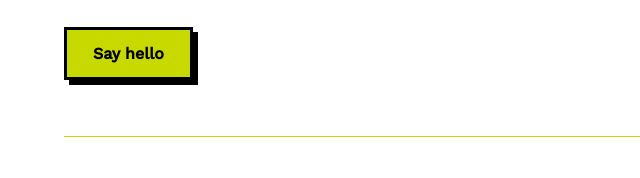
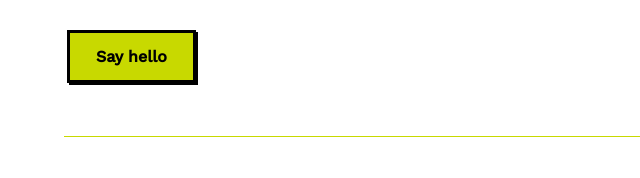
Before and after one commit to cassiewallace/personal-website, an Astro site: page / in a window 1280 px wide. In both pictures the pointer is over the link "Say hello". Shown: the part 240-418 px from the top of the page, 0-640 px from the left. Built offline with nearby package versions, Linux system fonts and the light colour scheme; Astro itself is replaced by a stand-in of ours.

Commit message:
Add card press animation to Say hello button (#21)

```diff
--- a/src/pages/index.astro
+++ b/src/pages/index.astro
@@ -103,9 +103,12 @@ const work = [
     font-size: 16px;
     box-shadow: 5px 5px 0 #000;
     color: #000;
+    transition: box-shadow 0.1s, transform 0.1s;
   }
 
   .cta:hover {
+    box-shadow: 2px 2px 0 #000;
+    transform: translate(3px, 3px);
     border-bottom-color: #000;
   }
 
```
